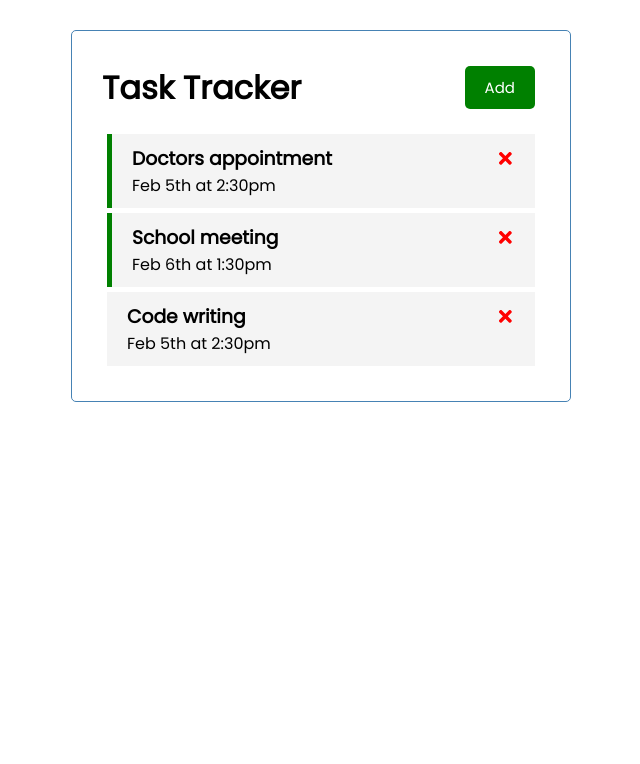
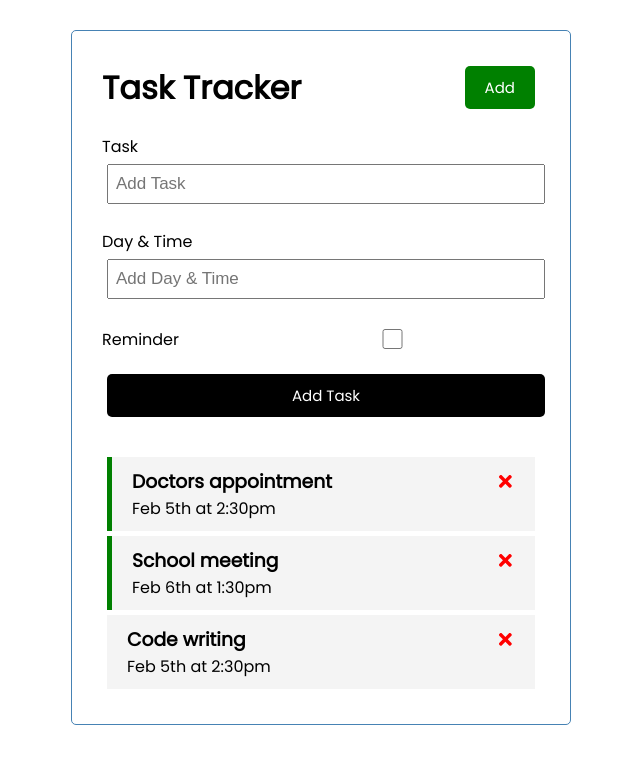
Before and after one commit to neelxie/tasker, a React (Create React App) app: page / in a window 1280 px wide. Shown: the top 764 px of the page, without its empty margins (319-959 px from the left). Built offline with nearby package versions, Linux system fonts and the light colour scheme.

Commit message:
Add new changes

```diff
--- a/src/App.js
+++ b/src/App.js
@@ -2,6 +2,7 @@
 
 import Header from "./components/Header";
 import Tasks from "./components/Tasks";
+import { AddTask } from "./components/AddTask";
 function App() {
   const [tasks, setTasks] = useState([
     {
@@ -27,8 +28,11 @@
   // add task
 
   const addTask = (task) => {
-    console.log('new');
-  }
+    // console.log('new');
+    const id = Math.floor(Math.random() * 1000) + 1;
+    const newTask = { id, ...task };
+    setTasks([...tasks, newTask]);
+  };
   // delete task
   const deleteTask = (id) => {
     setTasks(tasks.filter((task) => task.id !== id));
@@ -40,13 +44,14 @@
       tasks.map((task) =>
         task.id === id ? { ...task, reminder: !task.reminder } : task
       )
-    )
+    );
   };
   return (
     <div className="container">
       <Header />
+      <AddTask onAdd={addTask} />
       {tasks.length > 0 ? (
-        <Tasks tasks={tasks} onDelete={deleteTask} onToggle={toggleReminder}/>
+        <Tasks tasks={tasks} onDelete={deleteTask} onToggle={toggleReminder} />
       ) : (
         "No tasks to show"
       )}
--- a/src/components/AddTask.js
+++ b/src/components/AddTask.js
@@ -18,7 +18,7 @@
     setReminder("");
   };
   return (
-    <form className="add-form" onSubmit={onsubmit}>
+    <form className="add-form" onSubmit={onSubmit}>
       <div className="form-control">
         <label>Task</label>
         <input
```
